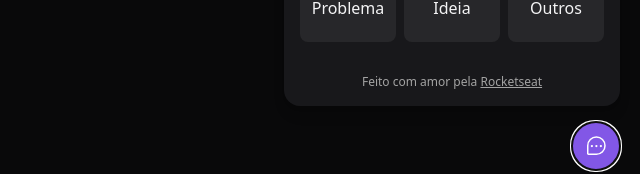
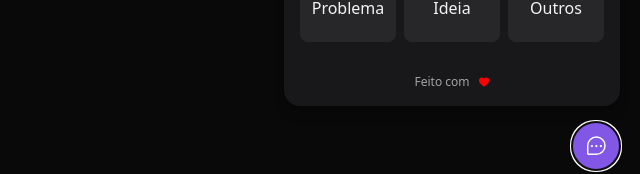
Before and after one commit to JoseMayconHS/Feedback-Popup-Frontend, a React (Vite) app: page / in a window 1280 px wide. Both pictures are taken after a click on the button "Feedback". Shown: the part 610-784 px from the top of the page, without its empty margins (640-1280 px from the left). Built offline with nearby package versions, Linux system fonts and the light colour scheme.

Commit message:
Rodapé | Ajustado

```diff
--- a/index.html
+++ b/index.html
@@ -4,7 +4,7 @@
     <meta charset="UTF-8" />
     <link rel="icon" type="image/svg+xml" href="/src/favicon.svg" />
     <meta name="viewport" content="width=device-width, initial-scale=1.0" />
-    <title>Vite App</title>
+    <title>Feedget</title>
   </head>
   <body>
     <div id="root"></div>
--- a/src/Components/WidgetForm/index.tsx
+++ b/src/Components/WidgetForm/index.tsx
@@ -1,5 +1,5 @@
 import { useCallback, useState } from 'react'
-import { Lightbulb, Bug, Asterisk, ArrowLeft } from 'phosphor-react'
+import { Lightbulb, Bug, Asterisk, ArrowLeft, Heart } from 'phosphor-react'
 
 import { WidgetClose } from "../WidgetClose"
 
@@ -71,12 +71,12 @@ export function WidgetForm() {
         )
       }
 
-      <footer className='text-xs text-neutral-400'>
-        Feito com amor pela {' '}
-        <a
-          href="https://rocketseat.com.br" target='_blank' rel='noopener nofollow'
-          className='underline underline-offset-1'
-        >Rocketseat</a>
+      <footer className={`
+        text-xs text-neutral-400 w-full
+        flex flex-nowrap justify-center items-center gap-2
+      `}>
+        <p>Feito com </p>
+        <Heart color='red' fill='red' weight='fill' />
       </footer>
     </div>
   )
```
